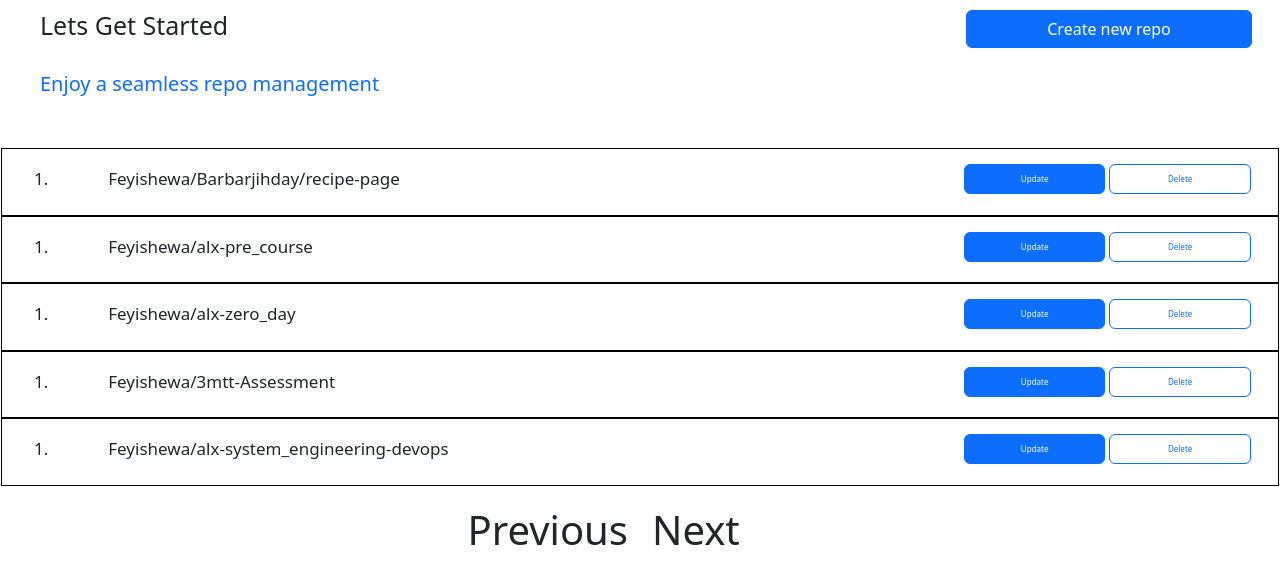
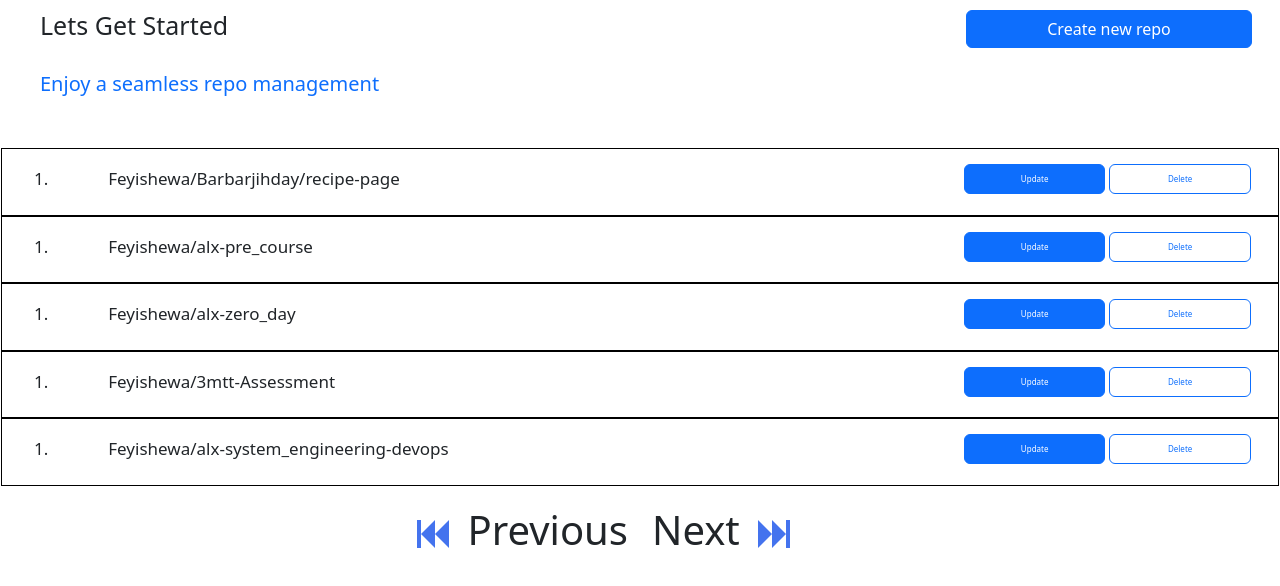
Before and after one commit to Farouq-okeniyi/evoidd, a plain HTML site: page index.html in a window 1280 px wide. Drawn offline with nearby package versions, Linux system fonts and the light colour scheme; the site is published under a folder, as on GitHub Pages, so addresses that start at the root find nothing.

Commit message:
fixed picture link

```diff
--- a/index.html
+++ b/index.html
@@ -64,10 +64,10 @@
     <div class="footer d-flex row">
       <div class="previous col col-6">
 
-        <h1 class="float-end"><img src="/resources/mdi_next-title (1).png" alt=""> Previous</h1>
+        <h1 class="float-end"><img src="./resources/mdi_next-title (1).png" alt=""> Previous</h1>
       </div>
       <div class="next col col-6">
-        <h1>Next <img src="/resources/mdi_next-title (2).png" alt=""> </h1>
+        <h1>Next <img src="./resources/mdi_next-title (2).png" alt=""> </h1>
       </div>
     </div>
   </body>
```
